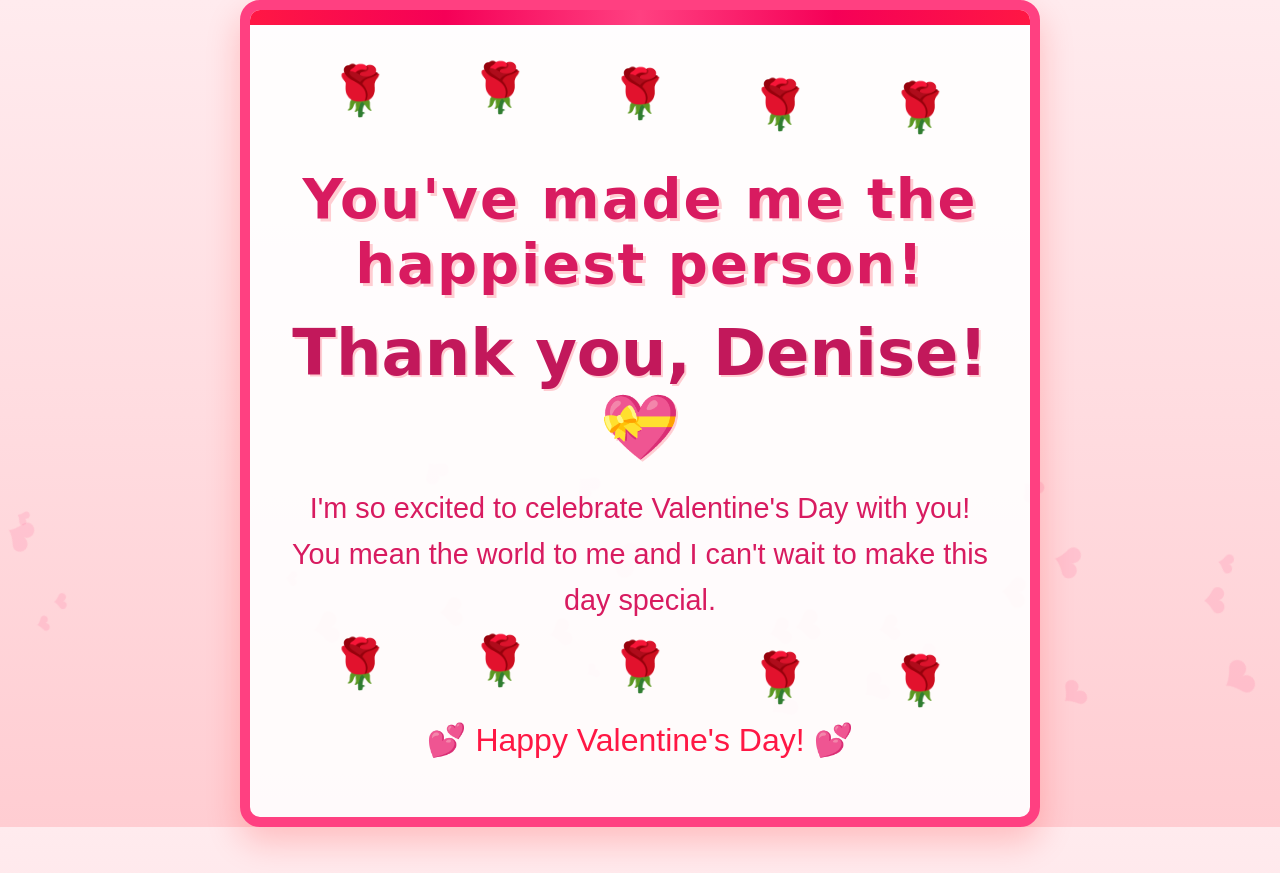
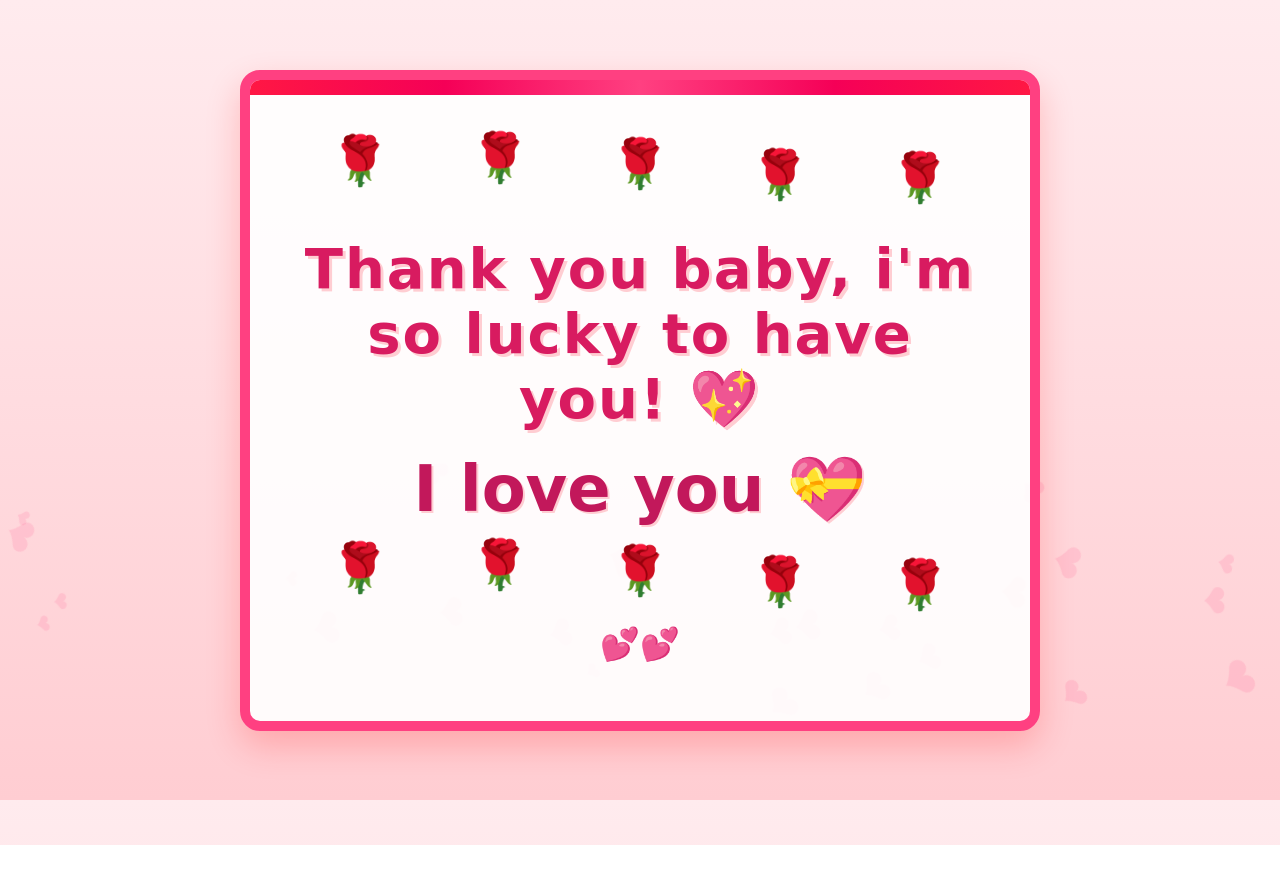
Before and after one commit to Mayembe-John/Valentines, a plain HTML site: page index.html in a window 1280 px wide. Both pictures are taken after a click on the button "YES! 💖". After the commit the page ends 845 px from the top, so only its background shows below. Drawn offline with Linux system fonts and the light colour scheme.

Commit message:
Update Valentine's Day message and content for a more personal touch

```diff
--- a/index.html
+++ b/index.html
@@ -334,11 +334,11 @@
                 }
 
                 // Change the main message
-                document.querySelector('h1').textContent = "You've made me the happiest person!";
-                document.querySelector('.name').textContent = "Thank you, Denise! 💝";
+                document.querySelector('h1').textContent = "Thank you baby, i'm so lucky to have you! 💖";
+                document.querySelector('.name').textContent = "I love you 💝";
                 document.querySelector('.message').innerHTML = `
-                    <p>I'm so excited to celebrate Valentine's Day with you!</p>
-                    <p>You mean the world to me and I can't wait to make this day special.</p>
+                    <p></p>
+                    <p></p>
                 `;
 
                 // Hide the buttons
@@ -348,7 +348,7 @@
                 const celebration = document.createElement('div');
                 celebration.innerHTML = `
                     <div style="margin-top: 30px; font-size: 2rem; color: #ff1744; animation: float 2s ease-in-out infinite;">
-                        💕 Happy Valentine's Day! 💕
+                        💕💕
                     </div>
                 `;
                 container.appendChild(celebration);
```
